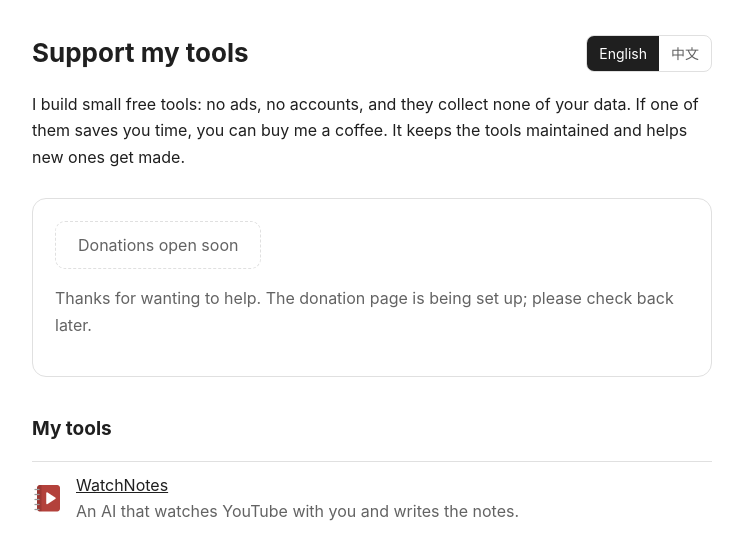
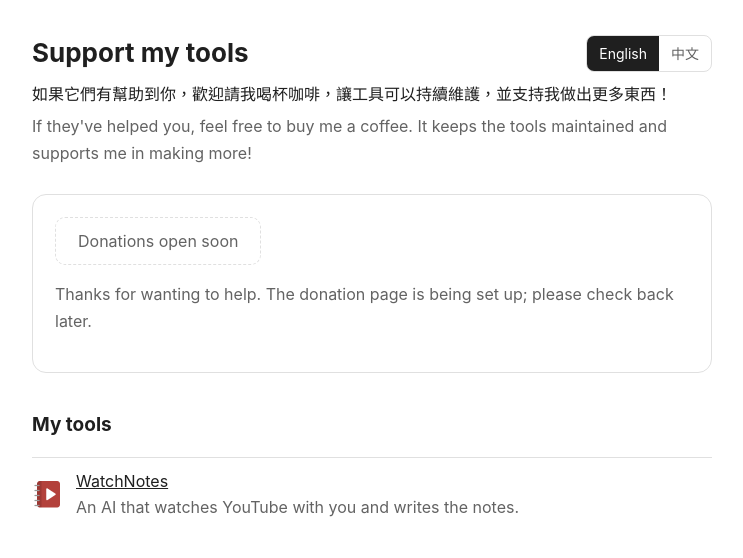
Before and after one commit to 25qi/support, a plain HTML site: page index.html in a window 1280 px wide. Shown: the whole page, without its empty margins (268-1011 px from the left). Drawn offline with Linux system fonts and the light colour scheme.

Commit message:
Use the new intro copy, Chinese with English below; add Buy Me a Coffee slot

```diff
--- a/index.html
+++ b/index.html
@@ -20,8 +20,9 @@
   </div>
 </div>
 
-<p data-lang="en">I build small free tools: no ads, no accounts, and they collect none of your data. If one of them saves you time, you can buy me a coffee. It keeps the tools maintained and helps new ones get made.</p>
-<p data-lang="zh">我做一些免費的小工具：沒有廣告、不用帳號，也不蒐集你的資料。如果它們幫你省下時間，歡迎請我喝杯咖啡，讓工具可以持續維護、也能做出新的工具。</p>
+<!-- 這段中英文一起顯示(中文在上、英文在下),不跟著語言切換 -->
+<p class="intro" lang="zh-Hant">如果它們有幫助到你，歡迎請我喝杯咖啡，讓工具可以持續維護，並支持我做出更多東西！</p>
+<p class="intro muted" lang="en">If they've helped you, feel free to buy me a coffee. It keeps the tools maintained and supports me in making more!</p>
 
 <div class="donate">
   <div class="provider" id="ecpay" hidden>
--- a/style.css
+++ b/style.css
@@ -21,3 +21,5 @@
 .tools li { display: flex; gap: 12px; align-items: center; padding: 10px 0; border-top: 1px solid var(--border); }
 .tools img { width: 32px; height: 32px; flex: none; }
 .provider + .provider { margin-top: 18px; padding-top: 18px; border-top: 1px solid var(--border); }
+.intro { margin: 6px 0; }
+.intro + .intro { margin-top: 2px; }
```
